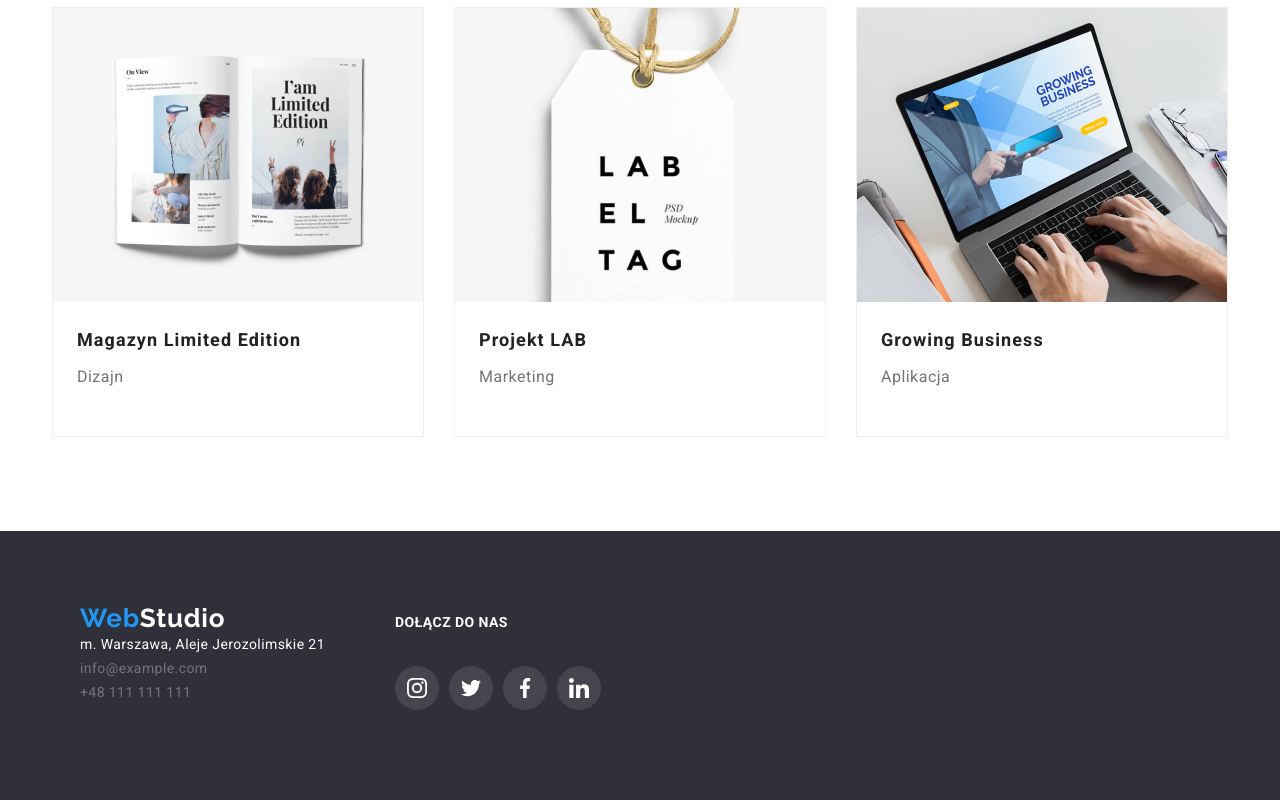
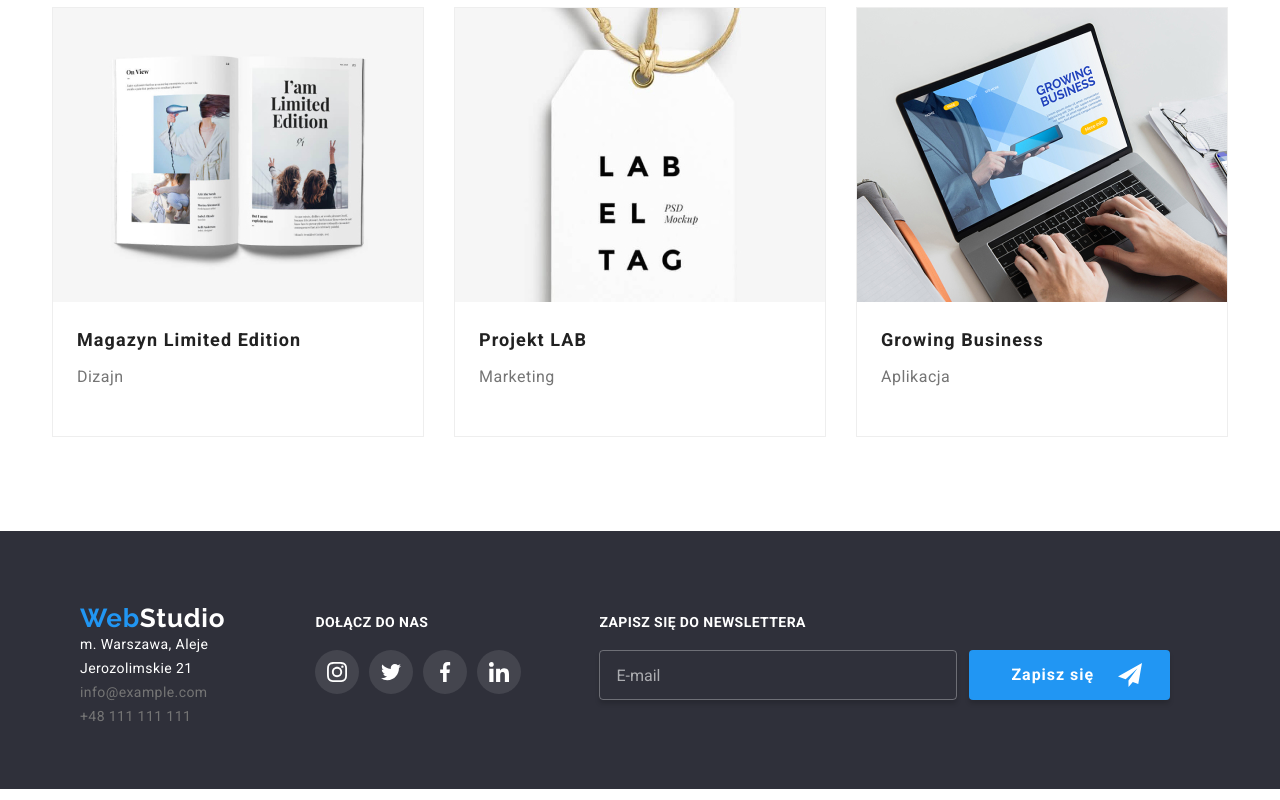
Before and after one commit to anionka/goit-markup-hw-06, a plain HTML site: page portfolio.html in a window 1280 px wide. Shown: the part 1312-2112 px from the top of the page. Drawn offline with Linux system fonts and the light colour scheme.

Commit message:
footer done

```diff
--- a/css/styles.css
+++ b/css/styles.css
@@ -1,6 +1,7 @@
-/* * {
+/* QST: czy to ma być czy już nie?
+* {
   box-sizing: border-box;
-} */
+}  */
 
 
 /* setting up variables - fonts & colors' panels */
@@ -45,10 +46,12 @@
   --border-porfolio-items: 1px solid #eeeeee;
   --border-client-items: 1px solid #afb1b8;
   --border-client-items-hover: 1px solid #2196f3;
+  --border-newsletter-footer: 1px solid rgba(255, 255, 255, 0.3);
 
   /* SHADOWS */
   --shadow-team: 0px 2px 1px 0px rgba(0, 0, 0, 0.2),
     0px 1px 1px 0px rgba(0, 0, 0, 0.14), 0px 1px 3px 0px rgba(0, 0, 0, 0.12);
+    --shadow-newsletter-footer: 0px 4px 4px rgba(0, 0, 0, 0.15);
 
   /* SHADOW BUTTONS */
   --shadow-button: 0px 4px 4px 0px #00000026;
@@ -58,6 +61,7 @@
     0px 4px 4px 0px #0000000f, 0px 1px 1px 0px #0000001f;
   --shadow-modal: 0px 1px 3px rgba(0, 0, 0, 0.12),
   0px 1px 1px rgba(0, 0, 0, 0.14), 0px 2px 1px rgba(0, 0, 0, 0.2);
+
 }
 
 
@@ -71,7 +75,7 @@
  /* PLACEHOLDER COLORS */
  /* --font-color-form-placeholder: #75757580; = font-color-form-placeholder */
 
- /* --font-color-placeholder-footer: #ffffff99; = font-color-placeholder-footer */
+
 
  /* | SVG COLORS */
  /* --svg-fill-contact: #757575; font-color-sec */
@@ -108,7 +112,6 @@ ul {
 .container {
   margin: 0 auto;
   max-width: 1200px;
-  /* justify-content: center; */
 }
 .section {
   padding: 94px 0;
@@ -141,8 +144,6 @@ ul {
   border-radius: 4px;
   box-shadow: var(--shadow-modal);
   transition: transform 500ms cubic-bezier(0.4, 0, 0.2, 1);
-  /* display:flex;
-  align-items: flex-start; */
 }
 
 .is-hidden {
@@ -168,35 +169,23 @@ ul {
 
 /* TRANSITIONS */
 /* transition: [property] [duration] [timing-function] [delay] */
-/* --transition-color: color 250ms cubic-bezier(0.4, 0, 0.2, 1); */
-/* --transition-bgcolor: background-color 250ms cubic-bezier(0.4, 0, 0.2, 1); */
-/* --transition-shadow: box-shadow 250ms cubic-bezier(0.4, 0, 0.2, 1); */
-/*--transition-transform: transform 250ms cubic-bezier(0.4, 0, 0.2, 1);*/
-/*--transition-border-color: border-color 250ms cubic-bezier(0.4, 0, 0.2, 1);*/
-/*--transition-fill: fill 250ms cubic-bezier(0.4, 0, 0.2, 1); */
-/* --tranasition-modal: transform 600ms cubic-bezier(0.25, 0.46, 0.45, 0.94),
-  border-radius 1000ms linear, visibility 300ms linear, opacity 500ms ease; */
-
 
 /* PSEUDOCLASSES */
 .hover:hover,
 .hover:focus-visible {
   background-color: var(--bgcolor-button-filter-hover);
-  /* transition: var(--transition-bgcolor); */
   transition: background-color 250ms cubic-bezier(0.4, 0, 0.2, 1);
   color: var(--font-color-white);
-  /* transition: var(--transition-color); */
   transition: color 250ms cubic-bezier(0.4, 0, 0.2, 1);
   box-shadow: var(--shadow-button-menu-hover);
   transition: box-shadow 250ms cubic-bezier(0.4, 0, 0.2, 1);
-  /* transition: var(--transition-bgcolor), var(--transition-color), var(--transition-shadow);
-  -DLACZEGO TO NIE DZIAŁA??*/
 }
 .banner__button:hover,
 .banner__button:focus-visible {
   background-color: var(--bgcolor-button-banner-hover);
   transition: background-color 250ms cubic-bezier(0.4, 0, 0.2, 1);
 }
+
 .link--hover:hover,
 .link--hover:focus-visible {
   color: var(--font-color-contact-footer);
@@ -244,15 +233,14 @@ background-color: #b4c0c9;
 
 /* general body settings */
 body {
-  /* margin: 0 auto;
-  width: 1600px; a moze max-width ? */
   font-family: var(--ff);
   font-size: var(--fs);
   background-color: var(--bgcolor);
   color: var(--font-color-prim);
 }
 
-/* .contact__list,
+/* do ustawienia w SASS-scss
+.contact__list,
 .nav__list,
 .filters__list,
 .cards__list,
@@ -346,8 +334,7 @@ body {
 /* MAIN */
 /* BANNER */
 .banner {
-  /* --color-shadow: #00000040;
-  text-align: center; */
+  /* --color-shadow: #00000040; */
   color: var(--font-color-sec);
   background-color: var(--bgcolor-dark);
   background-image: linear-gradient(
@@ -363,15 +350,6 @@ body {
   max-width: 1600px;
   margin: 0 auto;
   padding: 12.5rem 0;
-  /* display: flex;
-  flex-flow: column;
-  align-items: center;
-  margin-bottom: 94px;
-  height: 600px;
-  text-align: center;
-  justify-content: center; */
-  /* padding: 21.4vh 0; ok. 200px */
-
 }
 /* TITLE */
 .banner__title {
@@ -391,12 +369,10 @@ body {
 /* BUTTON */
 .banner__button {
   padding: 10px 41.5px;
-  /* width: 200px;
-  height: 50px; */
   border: none;
   border-radius: 4px;
   color: var(--font-color-white);
-  font-size: 16px;
+  font-size: var(--ff);
   font-weight: 700;
   line-height: 1.875;
   letter-spacing: 0.06em;
@@ -411,11 +387,6 @@ body {
   gap: 30px;
 }
 
-/* .assets__item {
-  display: flex;
-  flex-flow: column;
-  align-items: flex-start;
-} */
 .assets__svg {
   display: flex;
   justify-content: center;
@@ -458,17 +429,12 @@ body {
   position: relative;
 }
 
-/* .scope__img{
-  position:relative;
-} */
 
 .scope__overlay {
   position: absolute;
   bottom: 0;
   left: 0;
   right: 0;
-  /* width: 100%; */
-  /* padding: 27px 90px; */
   background-color: var(--bgcolor-scope-overlay);
 }
 .scope-overlay__title {
@@ -486,25 +452,17 @@ body {
   letter-spacing: 0.03em;
 }
 .team {
-  /* display: flex;
-  flex-flow: column;
-  align-items: center;
-  justify-content: center;
-  height: 648px; */
   background-color: var(--bgcolor-fade);
 }
 .team__list {
   display: flex;
   flex-flow: row;
-  /* align-items: center;
-  justify-content: center; */
   gap: 30px;
 }
 .team__item {
-  /* display: flex;
-  flex-flow: column; */
   background-color: var(--bgcolor);
   box-shadow: var(--shadow-team);
+  border-radius: 0px 0px 4px 4px;
 }
 .team__img {
   margin-bottom: 30px;
@@ -514,13 +472,11 @@ body {
   font-weight: 500;
   line-height: 1.188;
   letter-spacing: 0.03em;
-  /* text-align: center; */
 }
 .team__profession {
   color: var(--font-color-sec);
   line-height: 1.188;
   letter-spacing: 0.03em;
-  /* text-align: center; */
   margin-bottom: 30px;
 }
 .smedia {
@@ -529,9 +485,7 @@ body {
   justify-content: center;
   gap: 10px;
   margin-bottom: 30px;
-  margin-top:16px;
-  /* margin: 16px 32px 30px 32px; */
-}
+  }
 .smedia__logo {
   display: flex;
   align-items: center;
@@ -559,14 +513,10 @@ body {
 
 /* FOOTER */
 .footer {
-  /* display: flex;
-  flex-flow: column;
-  height: 252px; */
   background-color: var(--bgcolor-dark);
 }
 .footer__arrange {
   display: flex;
-  /* flex-flow: column; */
   align-items: baseline;
 }
 .footer.section {
@@ -579,7 +529,6 @@ body {
   color: var(--font-color-white);
 }
 .address {
-  /* margin-left: 215px; */
   font-style: normal;
 }
 .address__list {
@@ -587,7 +536,6 @@ body {
   line-height: 1.714;
   letter-spacing: 0.03em;
   padding-inline-start: 40px;
-  /* margin-left: 215px; */
 }
 .address__link {
   color: var(--font-color-sec);
@@ -628,15 +576,12 @@ body {
   height: 50px;
   padding-left: 16px;
   color: var(--font-color-white);
-  background-color: var(--bgcolor-newsletter-footer);
-  border: var(--font-color-white);
+  background-color: var(--bgcolor-footer);
+  border: var(--border-newsletter-footer);
   border-radius: 4px;
-
   box-shadow: var(--shadow-newsletter-footer);
-
-  transition: var(--transition-border-color);
+  transition: border-color 250ms cubic-bezier(0.4, 0, 0.2, 1);
 }
-/* --font-color-newsletter-footer: #fff; = font-color-white */
 .newsletter__input--email:focus {
   border-color: var(--font-color-white);
   outline: 0;
@@ -648,15 +593,21 @@ body {
   display: flex;
   align-items: center;
   gap: 24px;
-
-  padding-right: 28px;
-
-  transition: var(--transition-button-primary);
-
+  background: var(--bgcolor-button-banner);
+  color: var(--font-color-white);
+  /* font-size: 16px; */
+  font-weight: 700;
+  line-height: 1.875;
+  letter-spacing: 0.06em;
+  padding: 10px 28px 10px 42px;
+  box-shadow: var(--shadow-newsletter-footer);
+  border:none;
+  border-radius: 4px;
+  transition: background-color 250ms cubic-bezier(0.4, 0, 0.2, 1);
   white-space: nowrap;
 }
 .newsletter__svg {
-  fill: var(--svg-fill-newsletter-footer);
+  fill: var(--font-color-white);
 }
 
 /* PORTFOLIO STYLES */
@@ -664,7 +615,6 @@ body {
   display: flex;
   align-items: center;
   justify-content: center;
-  /* margin-bottom: 50px; */
 }
 .filters__list {
   display: flex;
@@ -681,7 +631,6 @@ body {
   margin-right: 12px;
 }
 .button__text--sec {
-  /* font-family: inherit; */
   font-weight: 500;
   line-height: 1.625;
   letter-spacing: 0.03em;
--- a/portfolio.html
+++ b/portfolio.html
@@ -279,6 +279,26 @@
         </li>
       </ul>
      </div>
+     <div class="footer__item">
+      <h5 class="footer__title">Zapisz się do newslettera</h5>
+      <form name="newsletter-form">
+        <div class="newsletter">
+          <input
+            class="newsletter__input--email"
+            name="newsletter-email"
+            placeholder="E-mail"
+            type="email"
+          />
+          <button
+            class="newsletter__button"
+            type="submit">Zapisz się
+             <svg class="newsletter__svg" width="24px" height="24px">
+              <use href="./images/icons.svg#icon-send"></use>
+            </svg>
+          </button>
+        </div>
+      </form>
+    </div>
     </div>
   </footer>
 </body>
```
Also changed, not shown: index.html (+2 -1 lines), 1 other file. Lines whose indentation alone changed are shown as unchanged.
